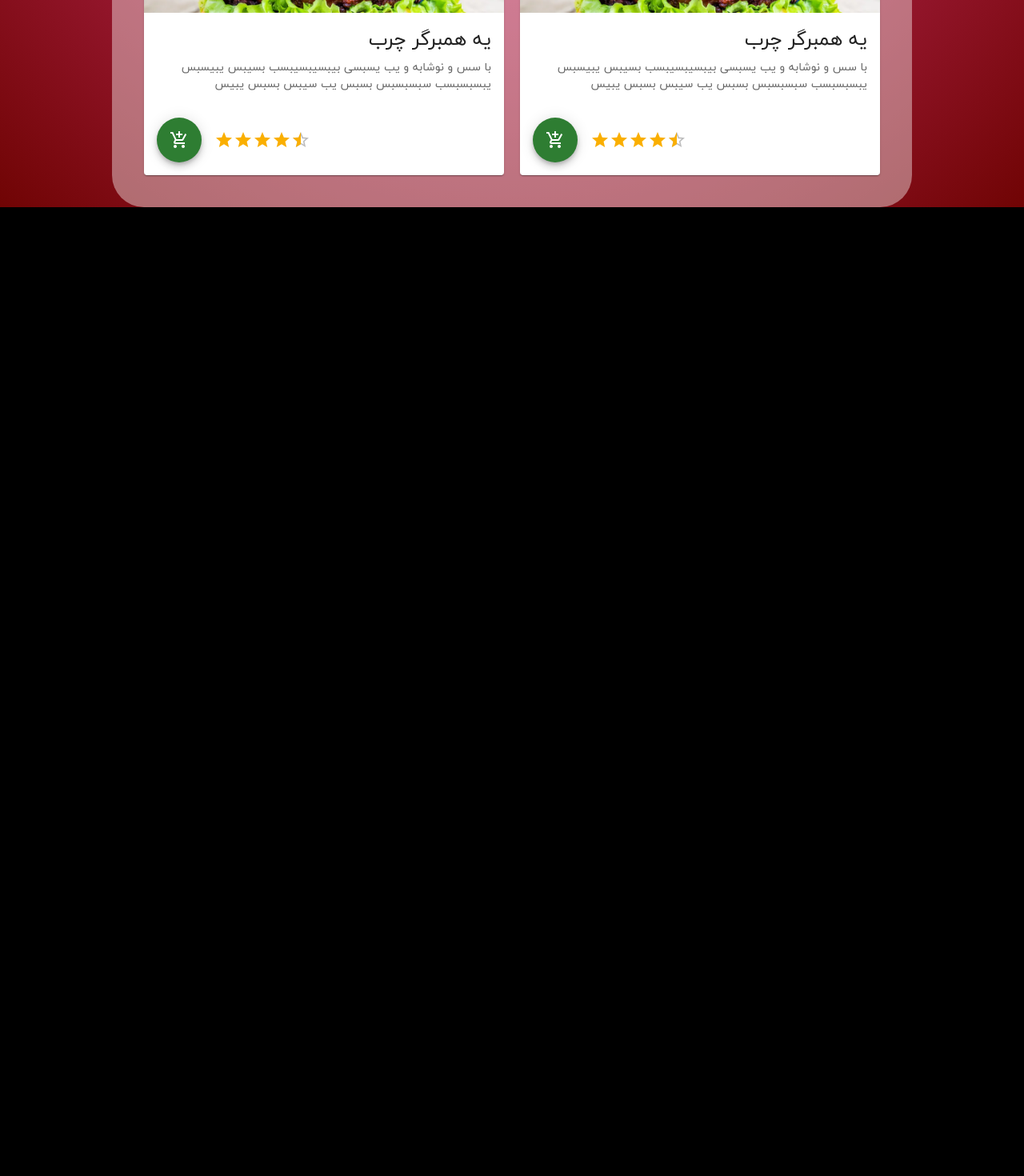
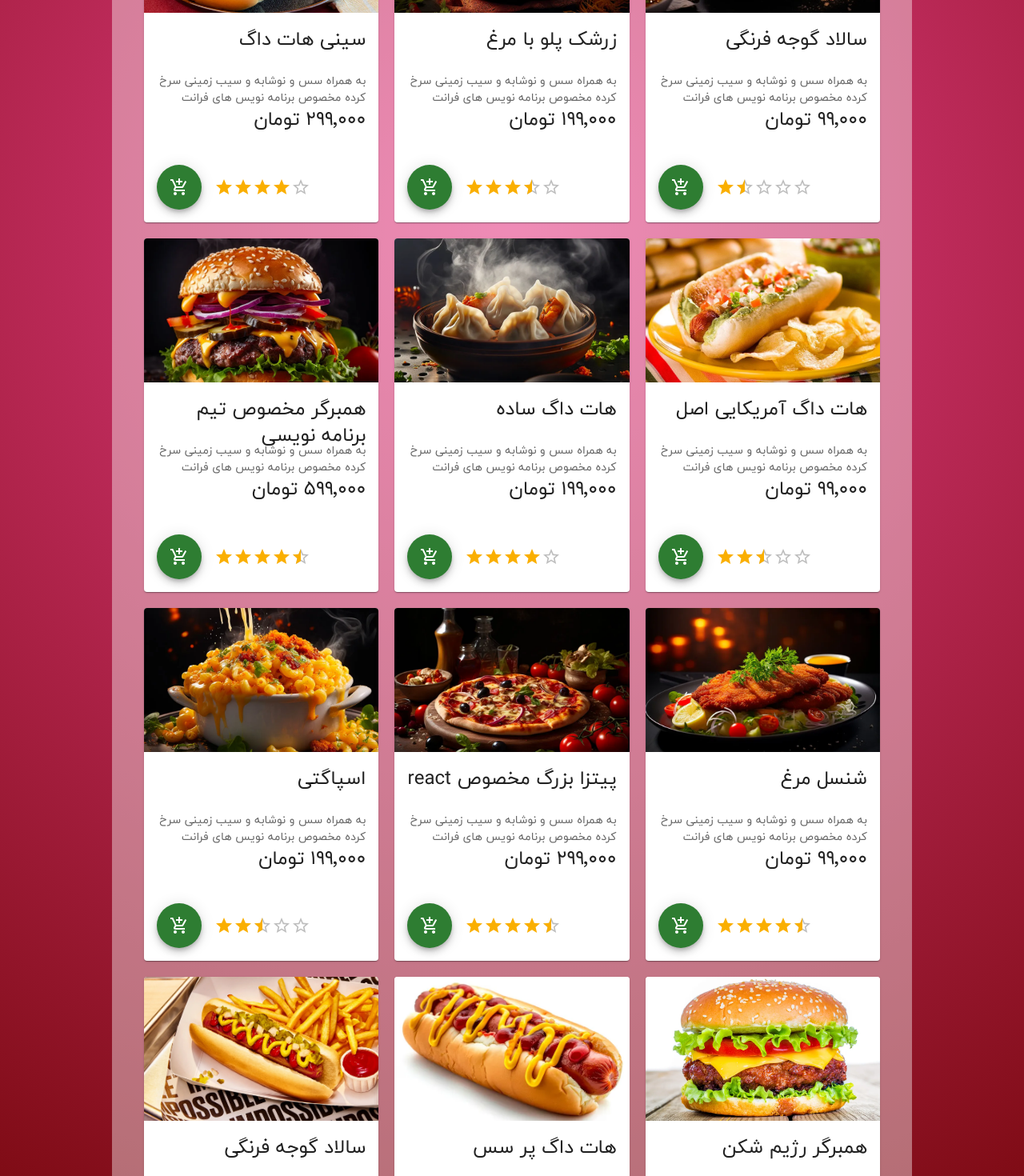
Before and after one commit to amirdity/3D-Portfolio, a React (Vite) app: page /amir-food in a window 1280 px wide. Shown: the part 1140-2610 px from the top of the page at 80% size. Before the commit the page ends 1399 px from the top, so only its background shows below. Built offline with nearby package versions, Linux system fonts and the light colour scheme; a web font is replaced by a local one.

Commit message:
amir food

```diff
--- a/src/Projects/AmirFood/FoodList.ts
+++ b/src/Projects/AmirFood/FoodList.ts
@@ -1,30 +1,132 @@
 import hamburger from "./asset/hamburger.webp";
+import burger from "./asset/burger.webp";
+import curry from "./asset/curry.webp";
+import dumplings from "./asset/dumplings.webp";
+import HotdogHeader from "./asset/HotdogHeader.webp";
+import macncheese from "./asset/macncheese.webp";
+import pizza from "./asset/pizza.webp";
+import schnitzel from "./asset/schnitzel.webp";
+import tomatoSalad from "./asset/tomato-salad.webp";
+import beefHotdog from "./asset/beefHotdog.webp";
+import classicHotdog from "./asset/classicHotdog.webp";
+import GermanHot from "./asset/GermanHot.webp";
 export type FoodArray = {
   image: string;
   star: number;
   title: string;
   description: string;
   id: number;
-  price:number
+  price: number;
 };
 const FoodArray: FoodArray[] = [
+
   {
-    image: hamburger,
+    image: GermanHot,
+    star: 4,
+    title: "سینی هات داگ",
+    description:
+      "به همراه سس و نوشابه و سیب زمینی سرخ کرده مخصوص برنامه نویس های  فرانت",
+    id: Math.random(),
+    price: 299,
+  },
+  {
+    image: curry,
+    star: 3.5,
+    title: "زرشک پلو با مرغ",
+    description:
+      "به همراه سس و نوشابه و سیب زمینی سرخ کرده مخصوص برنامه نویس های  فرانت",
+    id: Math.random(),
+    price: 199,
+  },
+  {
+    image: tomatoSalad,
+    star: 1.5,
+    title: "سالاد گوجه فرنگی",
+    description:
+      "به همراه سس و نوشابه و سیب زمینی سرخ کرده مخصوص برنامه نویس های  فرانت",
+    id: Math.random(),
+    price: 99,
+  },
+  {
+    image: burger,
     star: 4.5,
-    title: "یه همبرگر   چرب",
+    title: "همبرگر مخصوص تیم برنامه نویسی",
     description:
-      "با سس و نوشابه و یب یسبسی بیبسیبسیبسب  بسیبس یبیسبس  یبسبسبسب  سبسبسبس بسبس یب سیبس  بسبس  یبیس",
+      "به همراه سس و نوشابه و سیب زمینی سرخ کرده مخصوص برنامه نویس های  فرانت",
     id: Math.random(),
-    price: 399,
+    price: 599,
+  },
+  {
+    image: dumplings,
+    star: 4,
+    title: "هات داگ ساده",
+    description:
+      "به همراه سس و نوشابه و سیب زمینی سرخ کرده مخصوص برنامه نویس های  فرانت",
+    id: Math.random(),
+    price: 199,
+  },
+  {
+    image: HotdogHeader,
+    star: 2.5,
+    title: "هات داگ آمریکایی اصل",
+    description:
+      "به همراه سس و نوشابه و سیب زمینی سرخ کرده مخصوص برنامه نویس های  فرانت",
+    id: Math.random(),
+    price: 99,
+  },
+  {
+    image: macncheese,
+    star: 2.5,
+    title: "اسپاگتی",
+    description:
+      "به همراه سس و نوشابه و سیب زمینی سرخ کرده مخصوص برنامه نویس های  فرانت",
+    id: Math.random(),
+    price: 199,
+  },
+  {
+    image: pizza,
+    star: 4.5,
+    title: "پیتزا بزرگ مخصوص react  ",
+    description:
+      "به همراه سس و نوشابه و سیب زمینی سرخ کرده مخصوص برنامه نویس های  فرانت",
+    id: Math.random(),
+    price: 299,
+  },
+  {
+    image: schnitzel,
+    star: 4.5,
+    title: "شنسل مرغ",
+    description:
+      "به همراه سس و نوشابه و سیب زمینی سرخ کرده مخصوص برنامه نویس های  فرانت",
+    id: Math.random(),
+    price: 99,
+  },
+  {
+    image: beefHotdog,
+    star: 4.5,
+    title: "سالاد گوجه فرنگی",
+    description:
+      "به همراه سس و نوشابه و سیب زمینی سرخ کرده مخصوص برنامه نویس های  فرانت",
+    id: Math.random(),
+    price: 99,
+  },
+  {
+    image: classicHotdog,
+    star: 3,
+    title: "هات داگ پر سس",
+    description:
+      "به همراه سس و نوشابه و سیب زمینی سرخ کرده مخصوص برنامه نویس های  فرانت",
+    id: Math.random(),
+    price: 150,
   },
   {
     image: hamburger,
-    star: 4.5,
-    title: "یه همبرگر   چرب",
+    star: 5,
+    title: "همبرگر رژیم شکن",
     description:
-      "با سس و نوشابه و یب یسبسی بیبسیبسیبسب  بسیبس یبیسبس  یبسبسبسب  سبسبسبس بسبس یب سیبس  بسبس  یبیس",
+      "به همراه سس و نوشابه و سیب زمینی سرخ کرده مخصوص برنامه نویس های  فرانت",
     id: Math.random(),
-    price: 399,
+    price: 299,
   },
 ];
 export default FoodArray;
--- a/src/Projects/AmirFood/components/Basket.tsx
+++ b/src/Projects/AmirFood/components/Basket.tsx
@@ -4,15 +4,27 @@ import AddOutlinedIcon from "@mui/icons-material/AddOutlined";
 import RemoveOutlinedIcon from "@mui/icons-material/RemoveOutlined";
 import { useDispatch } from "react-redux";
 import { addToCart, removeFromCart } from "../Redux/store/slice/cartSlice";
+import { useEffect, useState } from "react";
 interface Props {
   onClose: () => void;
 }
 
 export default function Basket(props: Props) {
   const cartItems = useCartSelector((state) => state.cart.items);
-  const dispatch = useDispatch()
-  function incress(id:number){
-    dispatch(addToCart({id}))
+  const dispatch = useDispatch();
+  const [totalPrice, setTotalPrice] = useState<string>("0");
+  useEffect(() => {
+    totalPriceHandler();
+  });
+  function totalPriceHandler() {
+    let totalPrice = 0;
+    for (let i = 0; i < cartItems.length; i++) {
+      totalPrice += cartItems[i].price * cartItems[i].quantity;
+    }
+    setTotalPrice((totalPrice * 1000).toLocaleString("fa-IR"));
+  }
+  function incress(id: number) {
+    dispatch(addToCart({ id }));
   }
   function decress(id: number) {
     dispatch(removeFromCart({ id }));
@@ -59,9 +71,14 @@ export default function Basket(props: Props) {
             </Button>
           </div>
         ))}
-        <div زمش>
-          <p> : مجموع خرید شما </p>
-        </div>
+        {cartItems.length ? (
+          <div className="flex flex-row justify-around w-full" dir="rtl">
+            <p> مجموع خرید شما : </p>
+            <p className="font-bold text-[20px]"> {totalPrice} تومان</p>
+          </div>
+        ) : (
+          <p>سبد شما خالیست </p>
+        )}
       </div>
     </dialog>
   );
--- a/src/Projects/AmirFood/components/Cart.tsx
+++ b/src/Projects/AmirFood/components/Cart.tsx
@@ -38,12 +38,21 @@ export default function MediaCard() {
               variant="h5"
               component="div"
               dir="rtl"
-              sx={{ fontWeight: 500 }}
+              sx={{ fontWeight: 500, height:50 }}
             >
               <span className="digikalaFontFamily">{food.title}</span>
             </Typography>
             <Typography variant="body2" color="text.secondary" dir="rtl">
               <span className="digikalaFontFamily">{food.description}</span>
+            </Typography>
+            <Typography
+              gutterBottom
+              variant="h5"
+              component="div"
+              dir="rtl"
+              sx={{ fontWeight: 500 }}
+            >
+              <span className="digikalaFontFamily">{(food.price * 1000).toLocaleString("fa-IR")} تومان </span>
             </Typography>
           </CardContent>
           <CardActions>
```
